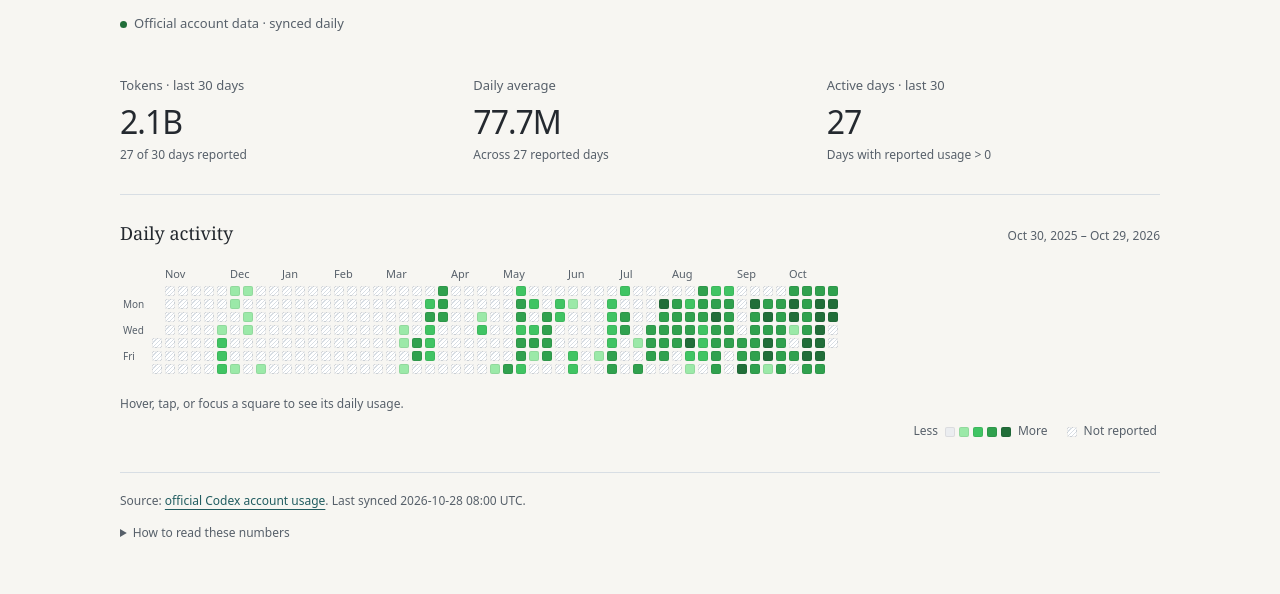
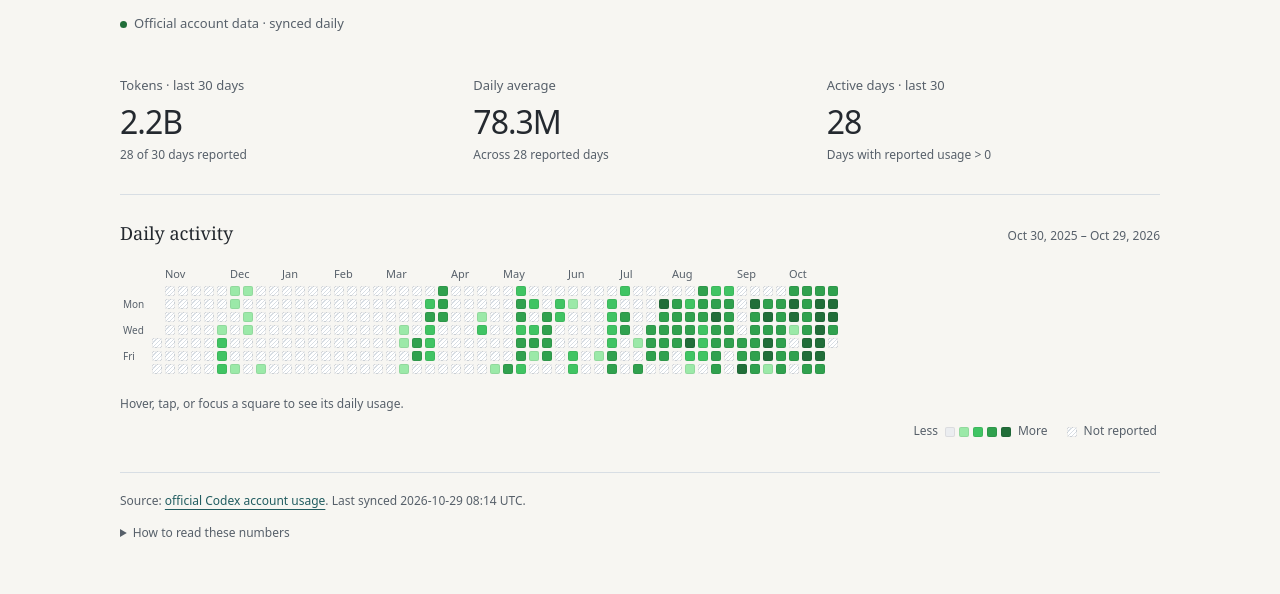
Before and after one commit to jzstark/jzstark.github.io, a Jekyll site: the page built from activity.html, in a window 1280 px wide. Shown: the part 351-945 px from the top of the page. Built offline with Jekyll 4.4.1, drawn with Linux system fonts in a browser that asks for light colours; part of the change alters nothing that is shown.

Commit message:
Update Codex daily activity

```diff
--- a/assets/data/codex-usage.json
+++ b/assets/data/codex-usage.json
@@ -5,12 +5,12 @@
     "name": "Codex account usage",
     "url": "https://learn.chatgpt.com/docs/app-server#7-token-usage-chatgpt"
   },
-  "updated_at": "2026-10-28T08:00:39Z",
+  "updated_at": "2026-10-29T08:14:39Z",
   "summary": {
-    "lifetimeTokens": 6033463412,
+    "lifetimeTokens": 6128049575,
     "peakDailyTokens": 253813645,
-    "currentStreakDays": 17,
-    "longestStreakDays": 17
+    "currentStreakDays": 18,
+    "longestStreakDays": 18
   },
   "days": [
     {
@@ -567,7 +567,11 @@
     },
     {
       "date": "2026-10-27",
-      "tokens": 104261506
+      "tokens": 177812330
+    },
+    {
+      "date": "2026-10-28",
+      "tokens": 21035339
     }
   ]
 }
```
